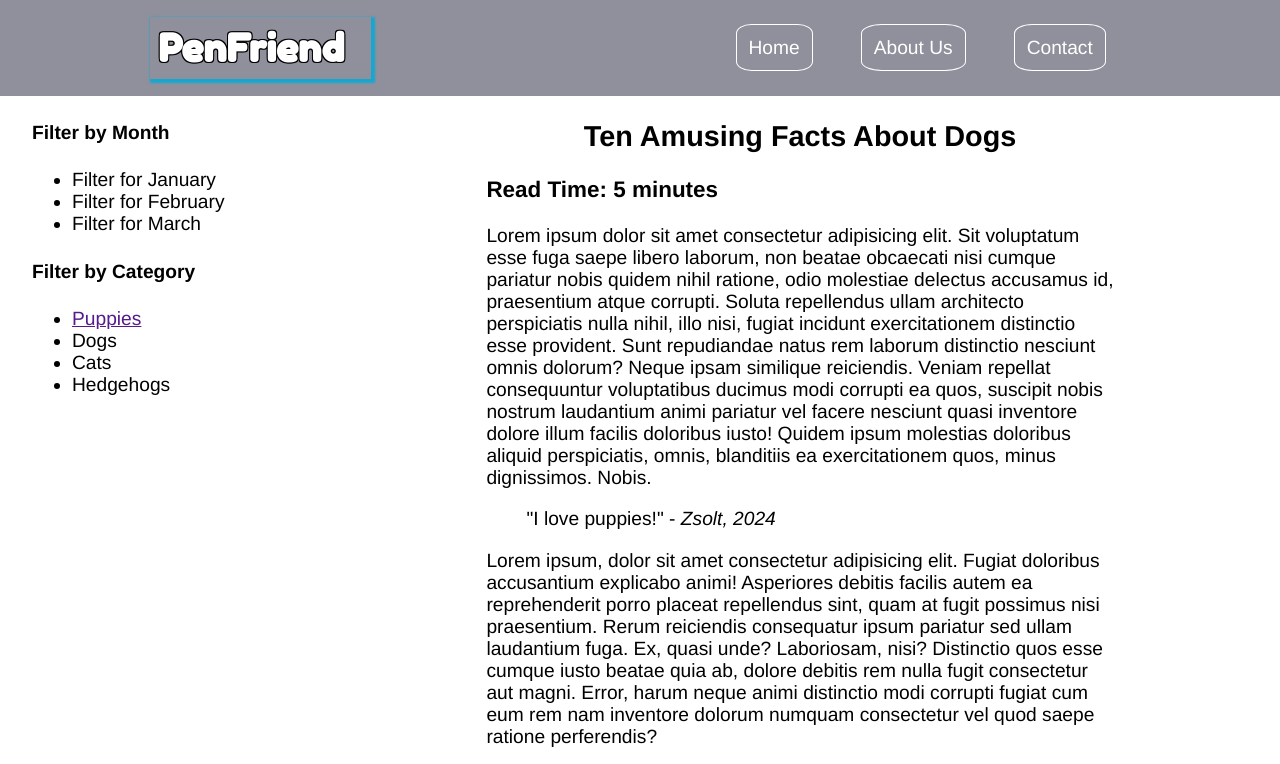
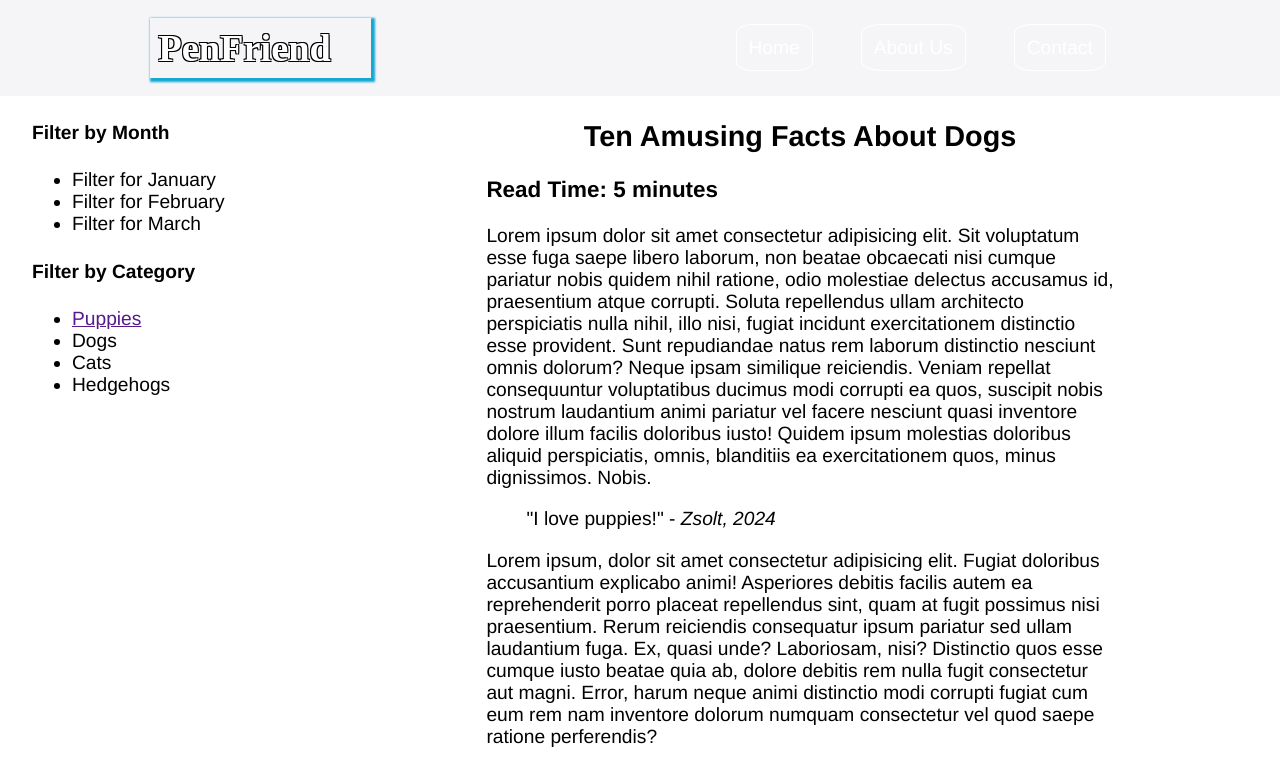
Before and after one commit to Cheryl2312/cheryl2312.github.io, a plain HTML site: page index.html in a window 1280 px wide. Shown: the top 764 px of the page. Drawn offline with Linux system fonts and the light colour scheme; no server answers.

Commit message:
Font change

```diff
--- a/style.css
+++ b/style.css
@@ -7,7 +7,7 @@ body {
 #logo {
     margin: 0px;
     padding: 8px;
-    font-family: "Fredoka One", "sans-serif";
+    font-family: "Times-new-roman", "sans-serif";
     box-shadow: 2px 2px 2px 2px rgb(20, 168, 209);
     width: 16%;
     text-shadow:
@@ -22,7 +22,7 @@ ul {
 }
 
 body > header {
-    background-color: rgb(144, 144, 156);
+    background-color: rgb(245, 245, 248);
     color: rgb(255, 255, 255);
     display: flex;
     height: 12vh;
```
